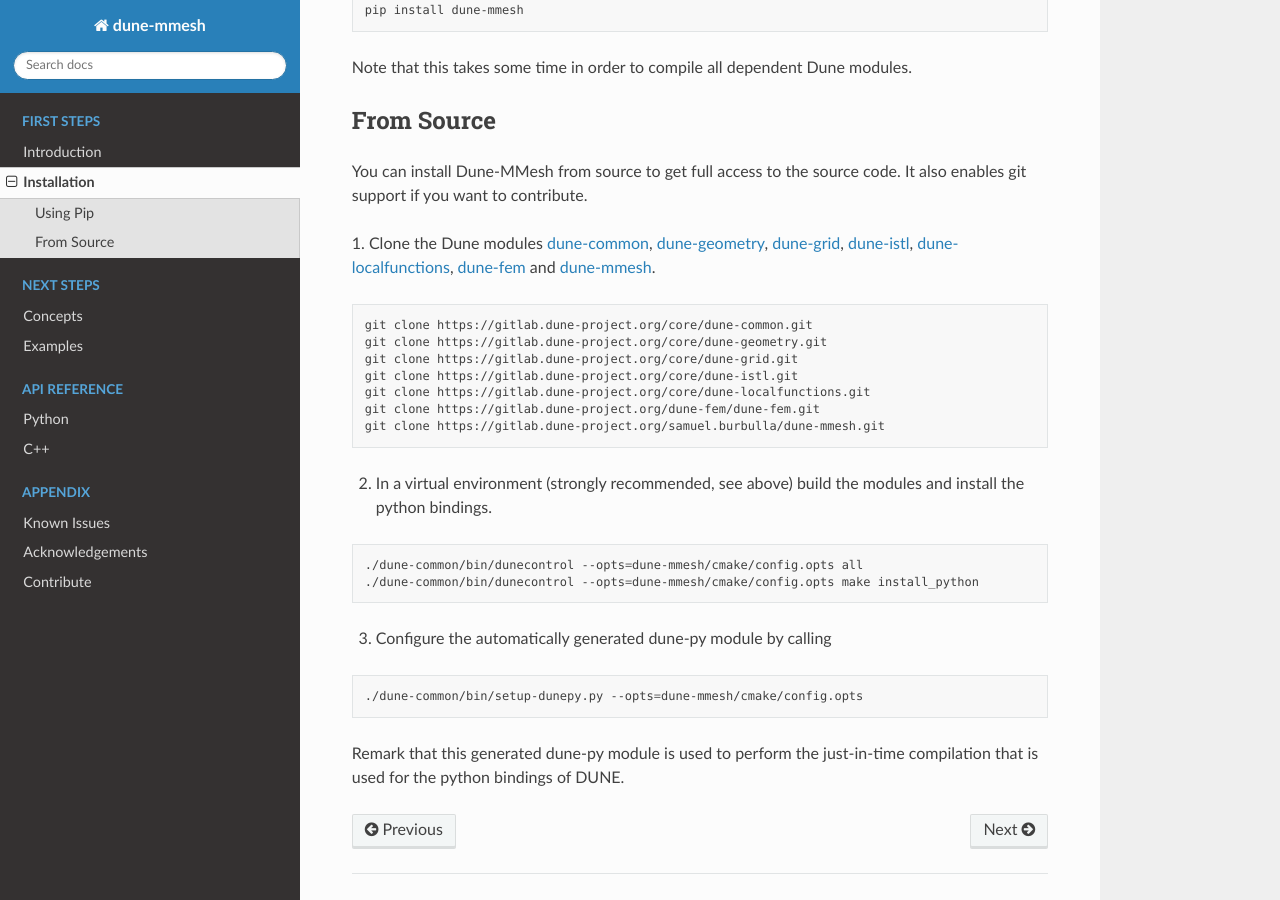
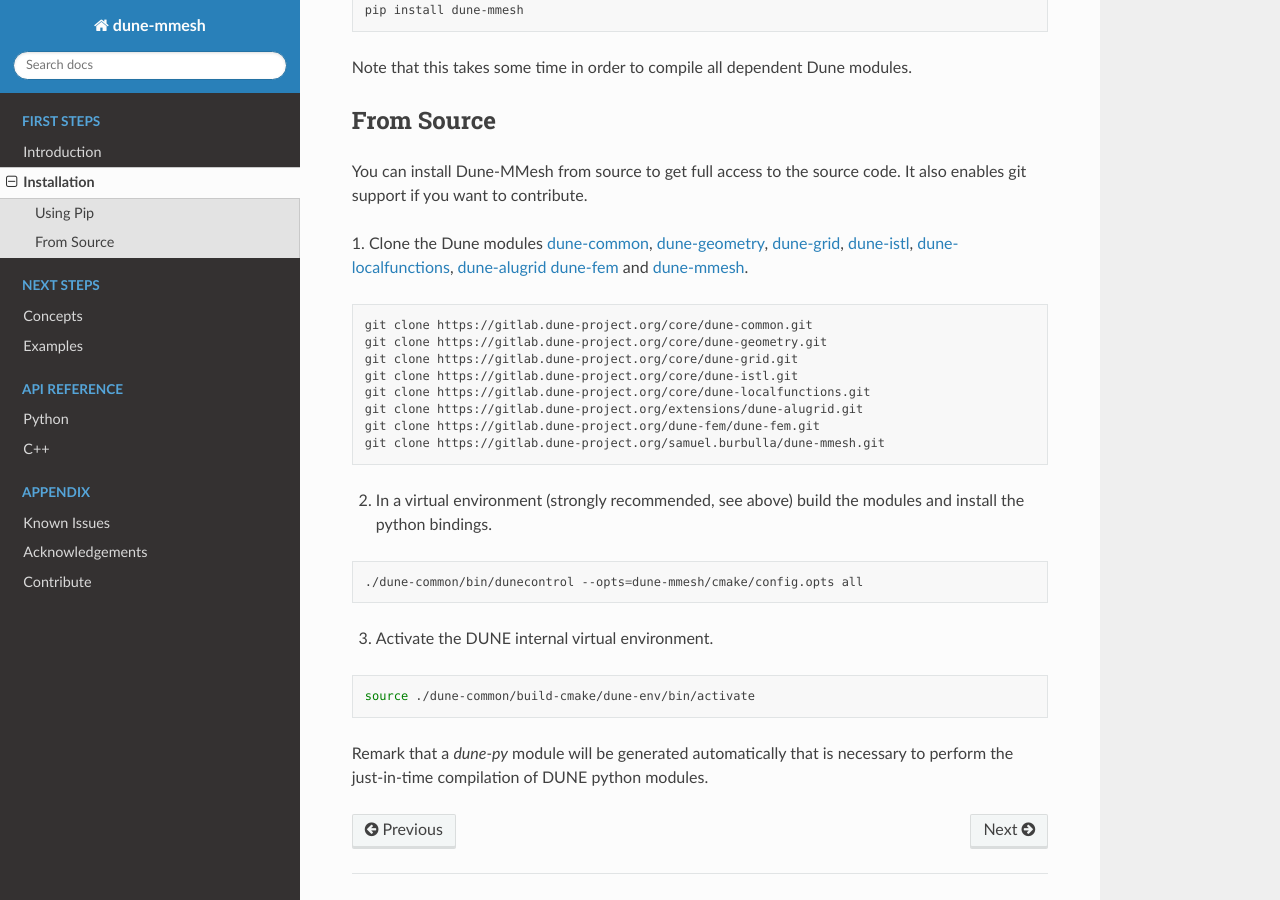
Before and after one commit to samuelburbulla/dune-mmesh, a Sphinx documentation site: the page built from doc/installation.rst, in a window 1280 px wide and 900 px high, scrolled down 574 px. Built offline with Sphinx 7.4.7 and the Read the Docs theme 2.0.0, drawn with Linux system fonts in a browser that asks for light colours; pages that are not in the unit, such as notebooks, are missing from menus.

Commit message:
Update installation docs for dev version.

```diff
--- a/doc/installation.rst
+++ b/doc/installation.rst
@@ -40,6 +40,7 @@ It also enables git support if you want to contribute.
 `dune-grid <https://gitlab.dune-project.org/core/dune-grid.git>`_,
 `dune-istl <https://gitlab.dune-project.org/core/dune-istl.git>`_,
 `dune-localfunctions <https://gitlab.dune-project.org/core/dune-localfunctions.git>`_,
+`dune-alugrid <https://gitlab.dune-project.org/extensions/dune-alugrid.git>`_
 `dune-fem <https://gitlab.dune-project.org/dune-fem/dune-fem.git>`_
 and `dune-mmesh <https://gitlab.dune-project.org/samuel.burbulla/dune-mmesh.git>`_.
 
@@ -50,6 +51,7 @@ and `dune-mmesh <https://gitlab.dune-project.org/samuel.burbulla/dune-mmesh.git>
   git clone https://gitlab.dune-project.org/core/dune-grid.git
   git clone https://gitlab.dune-project.org/core/dune-istl.git
   git clone https://gitlab.dune-project.org/core/dune-localfunctions.git
+  git clone https://gitlab.dune-project.org/extensions/dune-alugrid.git
   git clone https://gitlab.dune-project.org/dune-fem/dune-fem.git
   git clone https://gitlab.dune-project.org/samuel.burbulla/dune-mmesh.git
 
@@ -58,13 +60,11 @@ and `dune-mmesh <https://gitlab.dune-project.org/samuel.burbulla/dune-mmesh.git>
 .. code-block:: bash
 
   ./dune-common/bin/dunecontrol --opts=dune-mmesh/cmake/config.opts all
-  ./dune-common/bin/dunecontrol --opts=dune-mmesh/cmake/config.opts make install_python
 
-3. Configure the automatically generated dune-py module by calling
+3. Activate the DUNE internal virtual environment.
 
 .. code-block:: bash
 
-  ./dune-common/bin/setup-dunepy.py --opts=dune-mmesh/cmake/config.opts
+  source ./dune-common/build-cmake/dune-env/bin/activate
 
-Remark that this generated dune-py module is used to perform the just-in-time compilation that is used for
-the python bindings of DUNE.
+Remark that a `dune-py` module will be generated automatically that is necessary to perform the just-in-time compilation of DUNE python modules.
```
Also changed, not shown: 1 other file.
